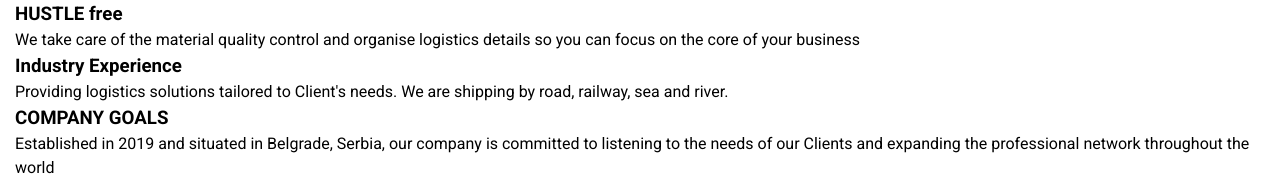
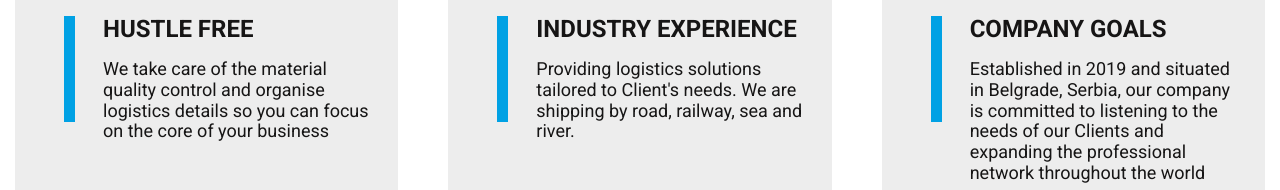
Before and after one commit to Podolskij1994/EverWay, a plain HTML site: page src/index.html in a window 1280 px wide. Shown: the top 190 px of the page. Drawn offline with Linux system fonts and the light colour scheme; files whose address does not match are found by name.

Commit message:
end css for section advantages

```diff
--- a/src/css/main.scss
+++ b/src/css/main.scss
@@ -16,5 +16,6 @@
 
 // sections
 @import 'sections/wrapper';
+@import 'sections/advantages';
 @import 'sections/products';
 @import 'sections/logistics';
--- /dev/null
+++ b/src/css/sections/_advantages.scss
@@ -0,0 +1,46 @@
+.advantages {
+  margin-top: -9.1rem;
+
+  &__list {
+    display: flex;
+    flex-wrap: wrap;
+    margin: -2.5rem;
+  }
+
+  &__item {
+    padding: 2.5rem;
+    width: calc(100%/3);
+  }
+
+  &__wrapper {
+    position: relative;
+    min-height: 25.8rem;
+    width: 100%;
+    padding: 8.2rem 2.9rem 2.4rem 8.8rem;
+    background: #EDEDED;
+    color: #161515;
+
+    &::before {
+      content: '';
+      position: absolute;
+      left: 4.9rem;
+      top: 8.2rem;
+      width: 1.1rem;
+      height: 10.6rem;
+      background: #00A1E4;
+    }
+  }
+
+  &__low-title {
+    margin-bottom: 1.5rem;
+    font-size: 2.4rem;
+    line-height: 116%;
+    font-weight: 700;
+    text-transform: uppercase;
+  }
+
+  &__text {
+    font-size: 1.8rem;
+    line-height: 116%;
+  }
+}
```
Also changed, not shown: src/index.html (line endings or trailing spaces), src/styles/main.css, 1 other file.
